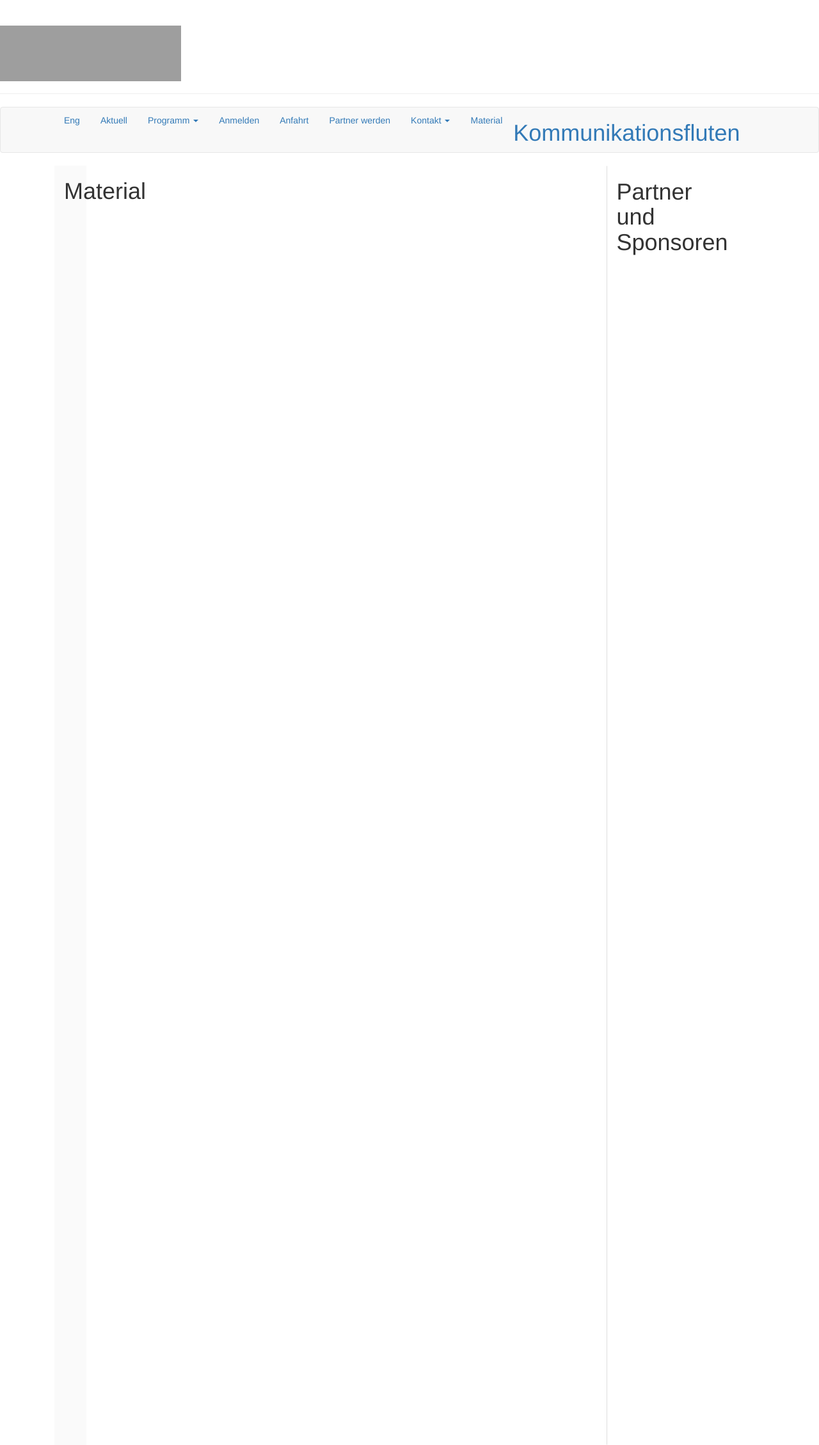
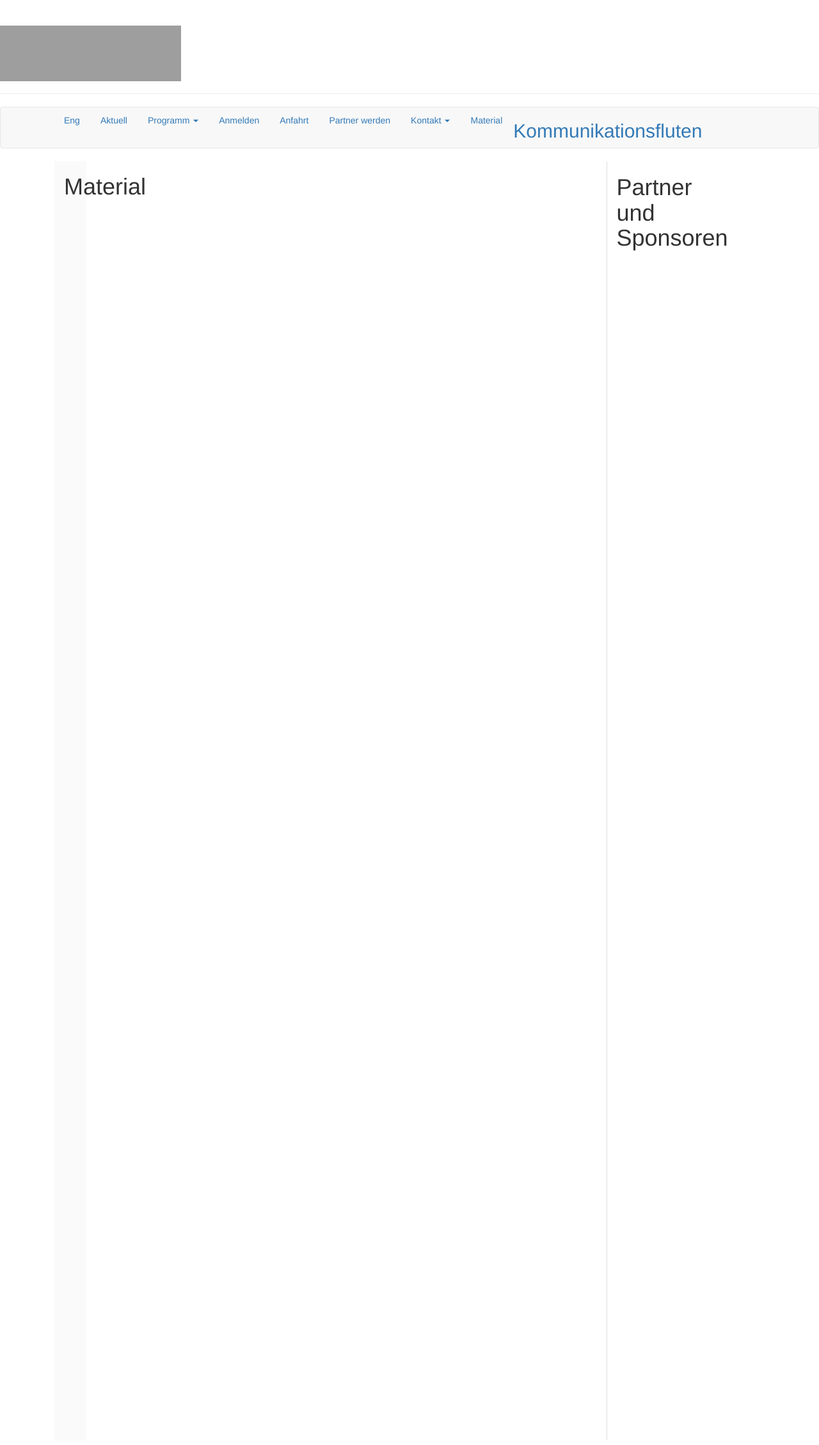
Before and after one commit to susedev/test, a Jekyll site: the page built from material.html, in a window 1280 px wide. Shown: the whole page at 64% size. Built offline with Jekyll 4.4.1, drawn with Linux system fonts in a browser that asks for light colours; nearby versions of some CDN libraries; grey boxes are pictures that could not be loaded.

```diff
--- a/_includes/navbar.html
+++ b/_includes/navbar.html
@@ -32,7 +32,7 @@
             <li><a href="{{ site.base_url }}/impressum.html">Impressum</a></li>
           </ul>
          <li><a href="{{ site.base_url }}/material.html">Material <span class="sr-only">(current)</span></a></li>
-          <li><h1><a href="{{ site.base_url }}/">Kommunikationsfluten</a></h1></li>
+          <li><h2><a href="{{ site.base_url }}/">Kommunikationsfluten</a></h2></li>
         </li>
       </ul>
   </div>
```
